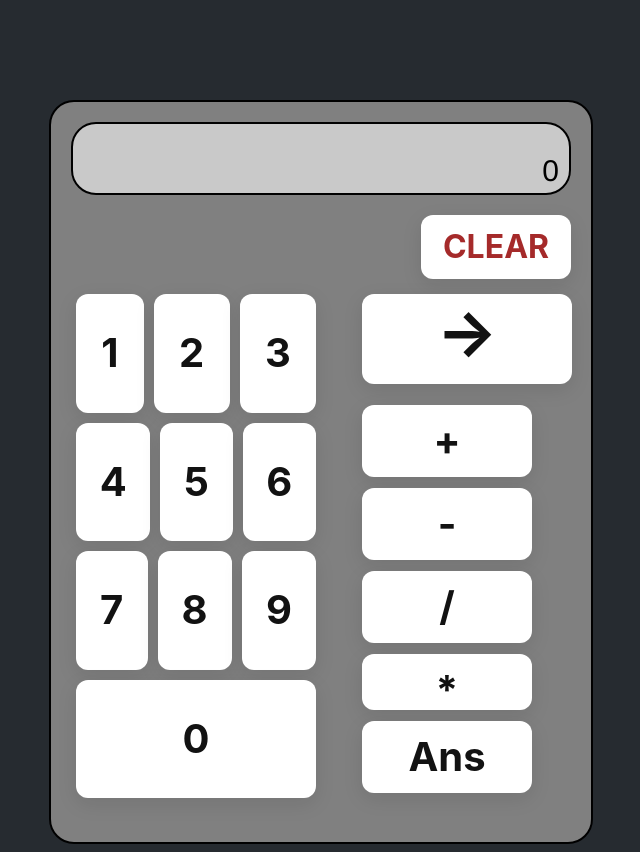
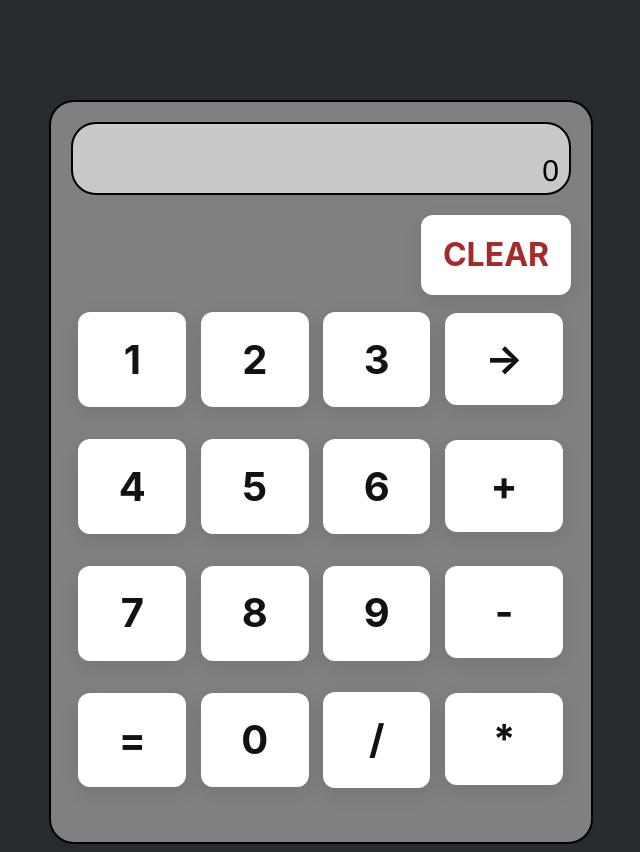
Before and after one commit to NatusAnima/calculator, a plain HTML site: page index.html in a window 1280 px wide. Shown: the whole page, without its empty margins (319-959 px from the left). Drawn offline with Linux system fonts and the light colour scheme.

Commit message:
Change User Interface

```diff
--- a/index.html
+++ b/index.html
@@ -15,30 +15,28 @@
         <div class="numberDisplay">
             <div id="displayedNumber">0</div>
         </div>
-        <button id="clear" class="button">CLEAR</button>
+        <button id="clear" class="button" onclick="actions('Clear')">CLEAR</button>
         <div class="buttonContainer">
-
-            <div class="numberButtons">
             <button class="button" onclick="actions(1)">1</button>
             <button class="button" onclick="actions(2)">2</button>
             <button class="button" onclick="actions(3)">3</button>
+            <button id="delete" class="button" onclick="actions('Backspace')">→</button>
             <button class="button" onclick="actions(4)">4</button>
             <button class="button" onclick="actions(5)">5</button>
             <button class="button" onclick="actions(6)">6</button>
+            <button class="button actionButton" onclick="actions('+')">+</button>
             <button class="button" onclick="actions(7)">7</button>
+
             <button class="button" onclick="actions(8)">8</button>
             <button class="button" onclick="actions(9)">9</button>
+            <button class="button actionButton" onclick="actions('-')">-</button>
+            <button class="button actionButton" onclick="actions('=')" onclick="actions('Enter')">=</button>
             <button class="button" onclick="actions(0)">0</button>
-            </div>
-            <div class="actionButtons">
-                <button id="delete" class="button" onclick="actions('Backspace')">→</button>
-                <button class="button actionButton" onclick="actions('&#43')">+</button>
-                <button class="button actionButton" onclick="actions('-')">-</button>
+
+
+
             <button class="button actionButton" onclick="actions('/')">/</button>
             <button class="button actionButton" id="multiplication" onclick="actions('*')">*</button>
-                <button class="button actionButton" onclick="actions('=')" onclick="actions('Enter')">Ans</button>
-
-            </div>
 
         </div>
     </div>
--- a/scripts.js
+++ b/scripts.js
@@ -15,15 +15,13 @@ operator = (operator, a, b) => operator(a, b);
 const displayedNumber = document.getElementById("displayedNumber");
 window.addEventListener('keydown', function (e) {
     actions(e.key);
+    console.log(e.key);
 });
 
-let displayValue = 0;
-let previousValue = 0;
-let result = 0;
+
 
 function actions(key){
     if (key >= 0 || key <= 9) {
-        console.log(key);
         if (displayedNumber.innerText == "0"){
             displayedNumber.innerText = displayedNumber.innerText.slice(0, -1);
         }
@@ -40,32 +38,16 @@ function actions(key){
         }
     }
 
-    if (key === '+'){
-        displayValue = parseInt(displayedNumber.innerText);
-        result = operator(sum, displayValue, result);
-        displayedNumber.innerText = result;
-    }
 
-    if (key === '-'){
-        displayValue = parseInt(displayedNumber.innerText);
-        result = operator(substract, displayValue, result);
-        displayedNumber.innerText = result;
-    }
 
-    if (key === '/'){
-        displayValue = parseInt(displayedNumber.innerText);
-        result = operator(divide, displayValue, result);
-        displayedNumber.innerText = result;
-    }
 
-    if (key === '*'){
-        displayValue = parseInt(displayedNumber.innerText);
-        result = operator(multiply, displayValue, result);
-        displayedNumber.innerText = result;
-    }
 
-    if (key === '=' || key=== 'Enter'){
-        displayedNumber.innerText = result;
+
+
+    if (key === 'Clear'){
+        displayedNumber.innerText = 0;
+        result = 0;
+        displayValue = 0;
     }
 
 }
--- a/styles.css
+++ b/styles.css
@@ -32,10 +32,10 @@ body {
 }
 
 .buttonContainer{
-    display: flex;
-    justify-content: left;
+    display: grid;
+    grid-template-columns:auto auto auto auto;
+
 }
-
 .button {
   align-items: center;
   background-color: #fff;
@@ -50,8 +50,10 @@ body {
   font-size: 2.5rem;
   font-weight: 700;
   justify-content: center;
-  line-height: 1;
-  margin: 2%;
+  line-height: 1.5;
+
+  margin: 6%;
+  margin-bottom: 20%;
   outline: none;
   padding: 1rem 1.2rem;
   text-align: center;
@@ -78,34 +80,3 @@ body {
     color: brown;
     font-size: 2rem;
 }
-
-#delete{
-    padding-top: 2px;
-    width: 210px;
-    margin-bottom: 20px;
-    margin-top: 5px;
-    height: 90px;
-    font-size: 4rem;
-}
-
-.actionButtons{
-    display: flex;
-    flex-direction: column;
-    max-width: 50px;
-}
-
-.numberButtons{
-    display: flex;
-    flex-wrap: wrap;
-    max-width: 250px;
-    padding-right: 40px;
-}
-
-.actionButton{
-    width: 170px;
-    margin-bottom: 10px;
-}
-
-#multiplication{
-    padding-bottom: 0px;
-}
```
Lines whose indentation alone changed are shown as unchanged.
